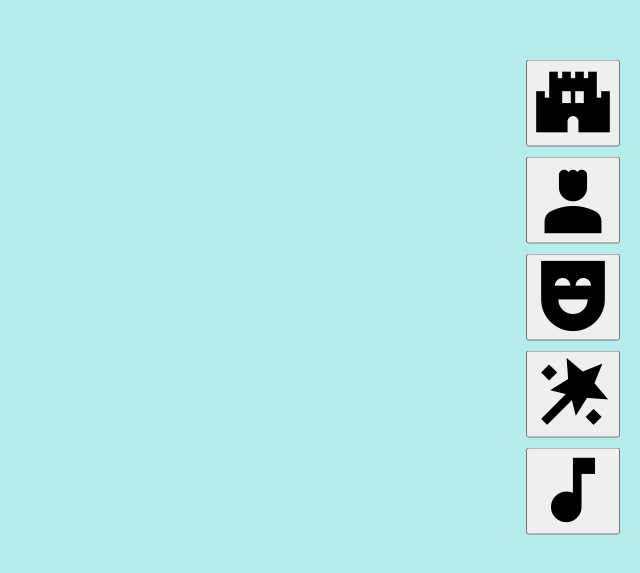
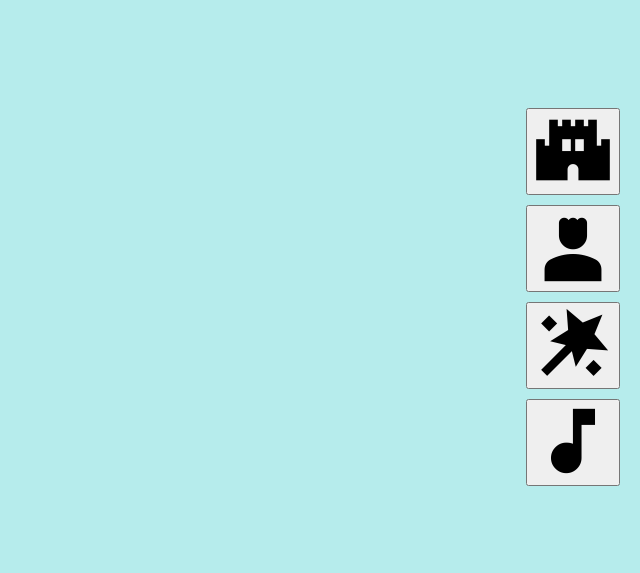
Before and after one commit to slal0m/SKIA, a plain HTML site: page principal.html in a window 1280 px wide. Shown: the part 103-676 px from the top of the page, without its empty margins (640-1280 px from the left). Drawn offline with nearby package versions, Linux system fonts and the light colour scheme.

Commit message:
Eliminação de Expressões

```diff
--- a/principal.html
+++ b/principal.html
@@ -15,15 +15,10 @@
     </div>
     <div class="menu-container">
         <button class="menu-btn" data-target="cenarios_menu">
-            <span class="material-symbols-outlined icon">
-                castle
-            </span>
+            <span class="material-symbols-outlined icon">castle</span>
         </button>
         <button class="menu-btn" data-target="personagens_menu">
             <span class="material-symbols-outlined icon">person_4</span>
-        </button>
-        <button class="menu-btn" data-target="expressoes_menu">
-            <span class="material-symbols-outlined icon">comedy_mask</span>
         </button>
         <button class="menu-btn" data-target="objetos_menu">
             <span class="material-symbols-outlined icon">wand_stars</span>
--- a/principal.js
+++ b/principal.js
@@ -8,11 +8,6 @@ for (let i = 1; i <= 30; i++) {
     cenarios.push(`images/cenarios/c${i}.jpeg`);
 }
 
-const expressoes = []
-for (let i = 1; i <= 40; i++) {
-    expressoes.push(`images/expressoes/e${i}.jpeg`);
-}
-
 const objetos = []
 for (let i = 1; i <= 35; i++) {
     objetos.push(`images/objetos/o${i}.jpeg`);
@@ -21,7 +16,6 @@ for (let i = 1; i <= 35; i++) {
 const imageLibraries = {
     cenarios,
     personagens,
-    expressoes,
     objetos
 }
 function loadImages(menuId, images) {
```
